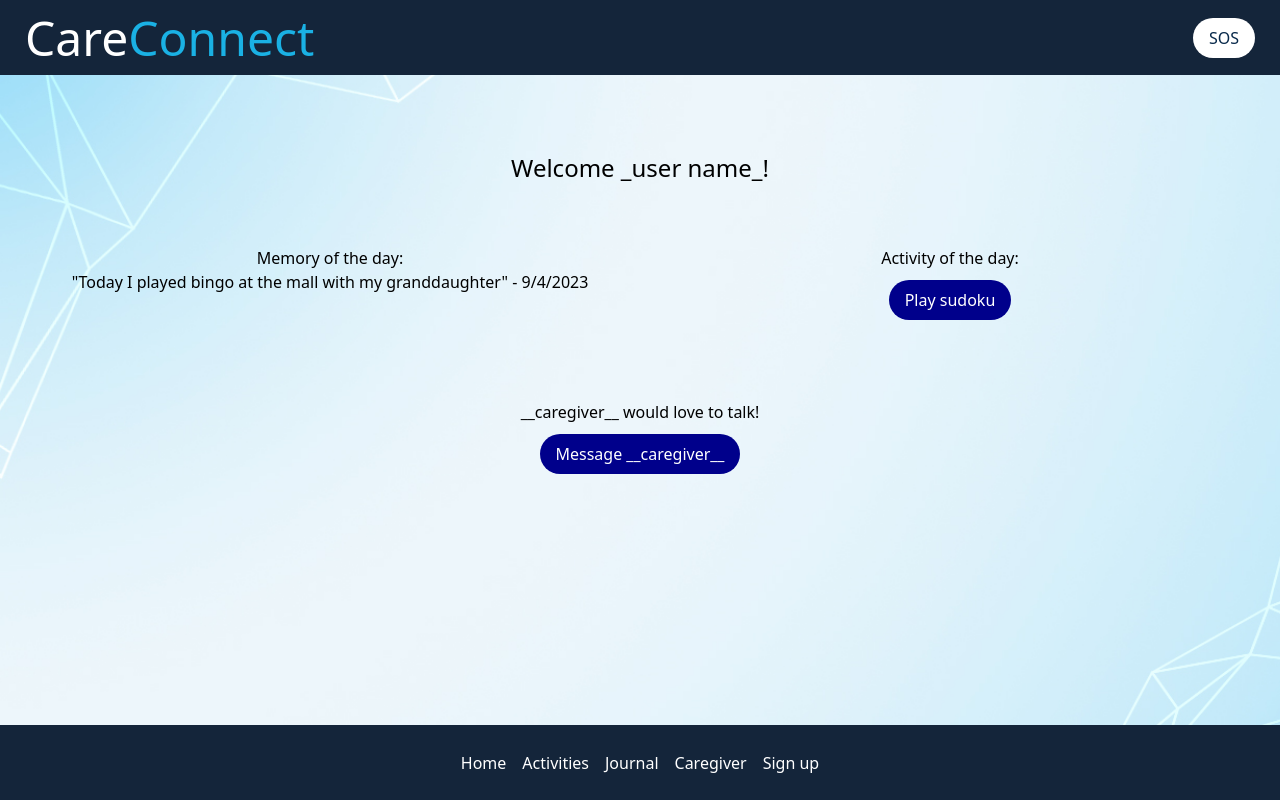
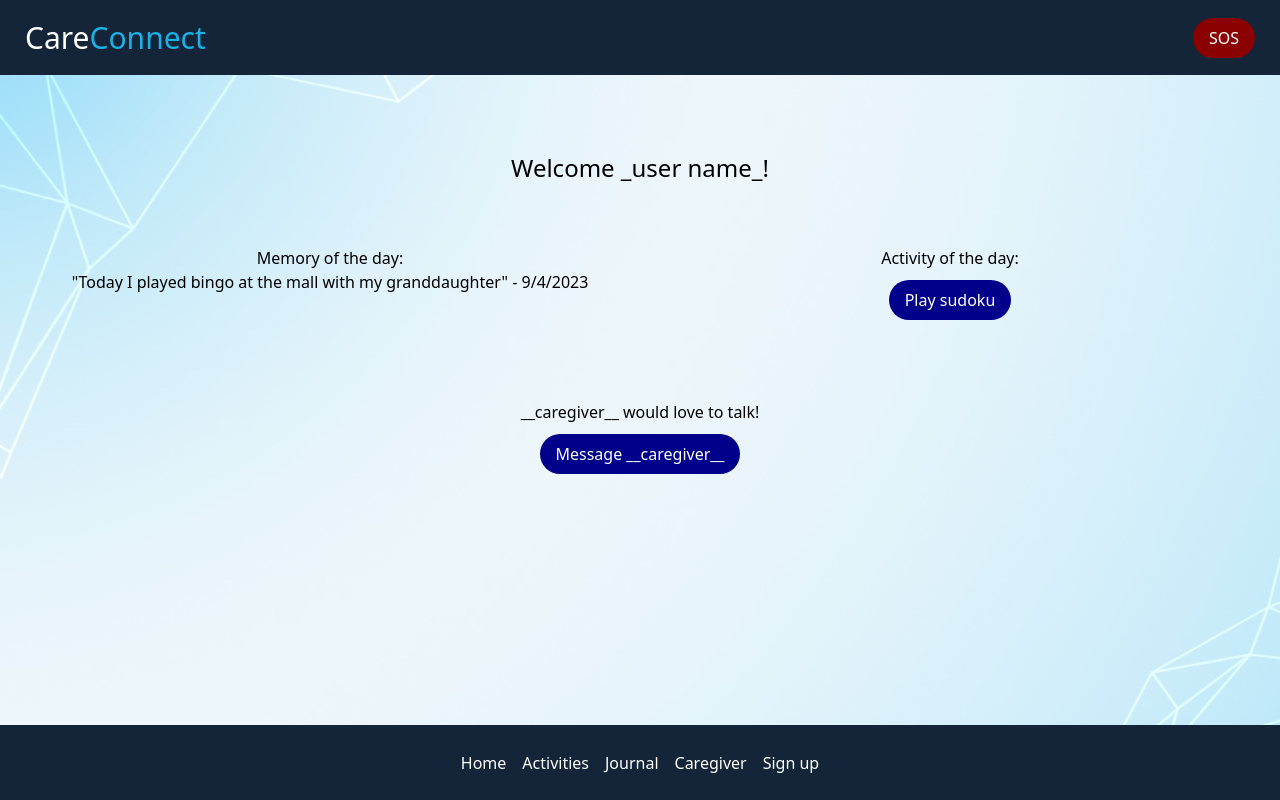
Before and after one commit to joshuaenoch/care-connect, a React (Vite) app in the folder CareConnect/: page / in a window 1280 px wide. Built offline with nearby package versions, Linux system fonts and the light colour scheme.

Commit message:
navbar css

```diff
--- a/CareConnect/src/components/NavBar.jsx
+++ b/CareConnect/src/components/NavBar.jsx
@@ -3,12 +3,12 @@ function NavBar() {
     <div className = "nav-container">
        <nav>
         <li className="company-name">
-          <h1>
+          <div style={{fontSize:"30px"}}>
             Care<span className="connect">Connect</span>
-          </h1>
+          </div>
         </li>
         <li className="company-name">
-          <button>SOS</button>
+          <button style={{backgroundColor:"darkred", color:"white"}}>SOS</button>
         </li>
       </nav>
     </div>
```
